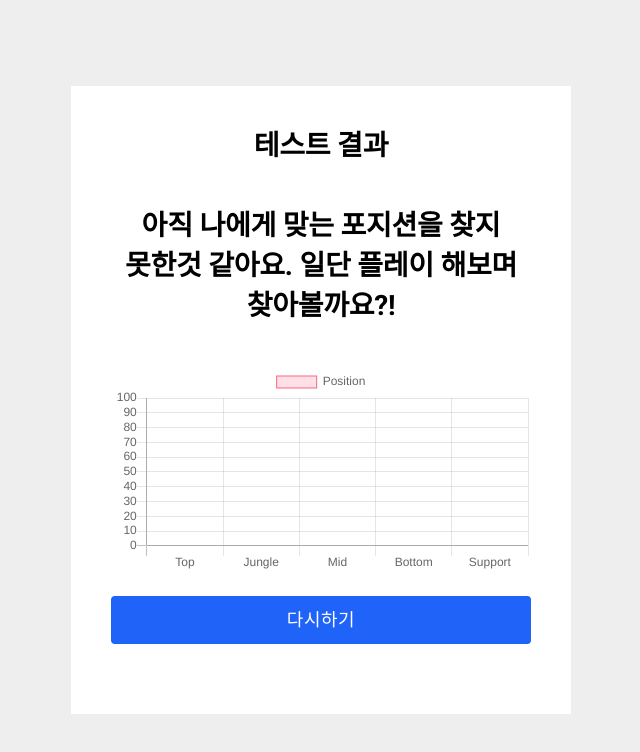
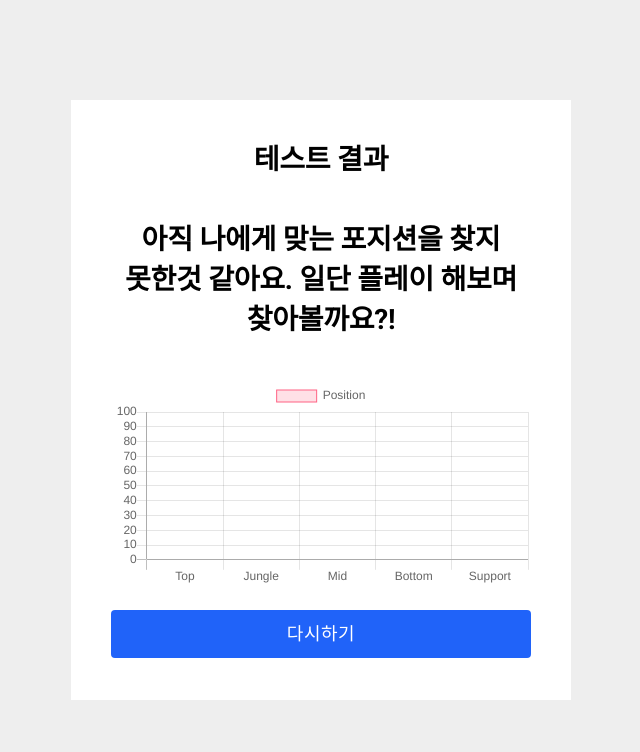
Before and after one commit to milkshake0/mbti-lol, a React (Create React App) app: page /result in a window 1280 px wide. Shown: the top 752 px of the page, without its empty margins (319-959 px from the left). Built offline with nearby package versions, Linux system fonts and the light colour scheme.

Commit message:
style 수정

```diff
--- a/src/components/Result.js
+++ b/src/components/Result.js
@@ -9,8 +9,8 @@ import { useStyles } from "../shared/style";
 const useStyles2 = makeStyles({
   container: {
     padding: "40px",
-    height: "auto",
-    minHeight: "600px",
+    // height: "auto",
+    // minHeight: "600px",
   },
   link: {
     display: "inline-block",
```
